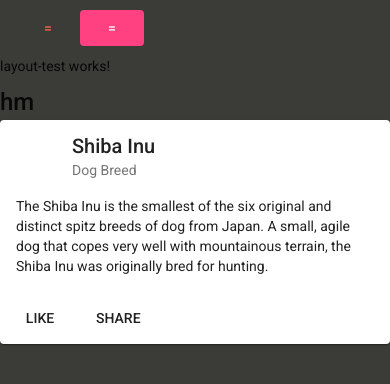
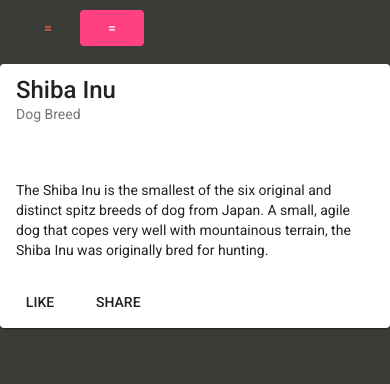
Before and after one commit to zjn700/pi-ng-pg, an Angular app: page /layout-test in a window 390 px wide. Shown: the top 384 px of the page. Built offline with nearby package versions, Linux system fonts and the light colour scheme.

Commit message:
make grid more responsive

```diff
--- a/src/app/layout-test/layout-test.component.html
+++ b/src/app/layout-test/layout-test.component.html
@@ -1,12 +1,12 @@
-<p>layout-test works!</p>
+<!-- <p>layout-test works!</p> -->
 <mat-list></mat-list>
 <!-- <mat-card> -->
-  <mat-card-title>hm</mat-card-title>
+  <!-- <mat-card-title>hm</mat-card-title> -->
   <mat-card class="example-card">
+    <mat-card-title>Shiba Inu</mat-card-title>
+    <mat-card-subtitle>Dog Breed</mat-card-subtitle>
   <mat-card-header>
     <div mat-card-avatar class="example-header-image"></div>
-    <mat-card-title>Shiba Inu</mat-card-title>
-    <mat-card-subtitle>Dog Breed</mat-card-subtitle>
   </mat-card-header>
   <!-- <img mat-card-image src="https://material.angular.io/assets/img/examples/shiba2.jpg" alt="Photo of a Shiba Inu"> -->
   <mat-card-content>
--- a/src/app/shared/shell/shell.component.html
+++ b/src/app/shared/shell/shell.component.html
@@ -1,9 +1,11 @@
 
+<!-- <mat-toolbar class="top-toolbar"> <button class="left-button" mat-button color="primary" (click)="drawer.toggle()">=</button>
+  <button class="drw-button" mat-flat-button color="accent" (click)="drawer.toggle()">=</button>
+</mat-toolbar> -->
 <mat-drawer-container class="drw" autosize="true" (window.resize)="onResize()">
-  <mat-toolbar>
-  <button class="left-button" mat-button color="primary" (click)="drawer.toggle()">=</button>
-  <button class="drw-button" mat-flat-button color="accent" (click)="drawer.toggle()">=</button>
-</mat-toolbar>
+  <mat-toolbar class="top-toolbar"> <button class="left-button" mat-button color="primary" (click)="drawer.toggle()">=</button>
+   <button class="drw-button" mat-flat-button color="accent" (click)="drawer.toggle()">=</button>
+  </mat-toolbar>
   <mat-drawer class="drw-content" #drawer mode="over" >
     <button class="drw-button" mat-flat-button color="accent" (click)="drawer.toggle()" >=</button>
     <mat-list >
--- a/src/app/shared/shell/shell.component.scss
+++ b/src/app/shared/shell/shell.component.scss
@@ -6,6 +6,10 @@ mat-toolbar {
   background-color: rgb(59, 59, 56);
 }
 
+  .top-toolbar {
+    position:sticky;
+    top:0;
+  }
 .drw {
   // top: 150px;
   width: auto;
```
Also changed, not shown: src/app/shared/test/test.component.html (+5 -5 lines), src/app/shared/test/test.component.scss (+7 -1 lines).
